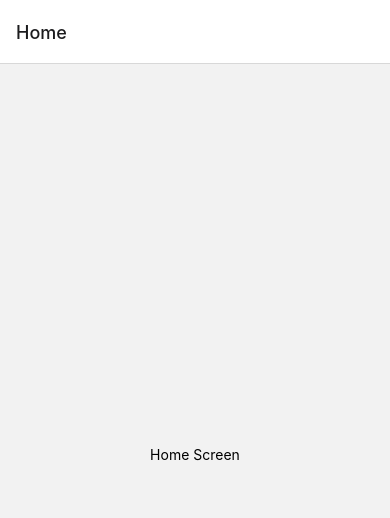
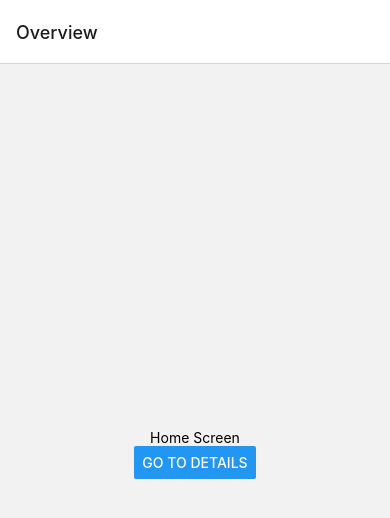
Before and after one commit to comacrae/GrattyLite, a React Native app: screen / in a window 390 px wide. Shown: the top 518 px of the page. Built offline with nearby package versions, Linux system fonts and the light colour scheme.

Commit message:
and so it begins

```diff
--- a/App.js
+++ b/App.js
@@ -1,12 +1,25 @@
 import * as React from 'react';
-import {View, Text} from 'react-native';
+import {View, Text, Button} from 'react-native';
 import {NavigationContainer} from '@react-navigation/native';
 import {createNativeStackNavigator} from '@react-navigation/native-stack';
 
-function HomeScreen() {
+function HomeScreen({navigation}) {
   return (
     <View style={{flex: 1, alignItems: 'center', justifyContent: 'center'}}>
       <Text>Home Screen</Text>
+      <Button
+        title="Go to details"
+        onPress={() => {
+          navigation.navigate('Details');
+        }}></Button>
+    </View>
+  );
+}
+
+function DetailsScreen() {
+  return (
+    <View style={{flex: 1, alignItems: 'center', justifyContent: 'center'}}>
+      <Text>Details Screen</Text>
     </View>
   );
 }
@@ -16,8 +29,13 @@
 function App() {
   return (
     <NavigationContainer>
-      <Stack.Navigator>
-        <Stack.Screen name="Home" component={HomeScreen} />
+      <Stack.Navigator initialRouteName="Home">
+        <Stack.Screen
+          name="Home"
+          component={HomeScreen}
+          options={{title: 'Overview'}}
+        />
+        <Stack.Screen name="Details" component={DetailsScreen} />
       </Stack.Navigator>
     </NavigationContainer>
   );
```
